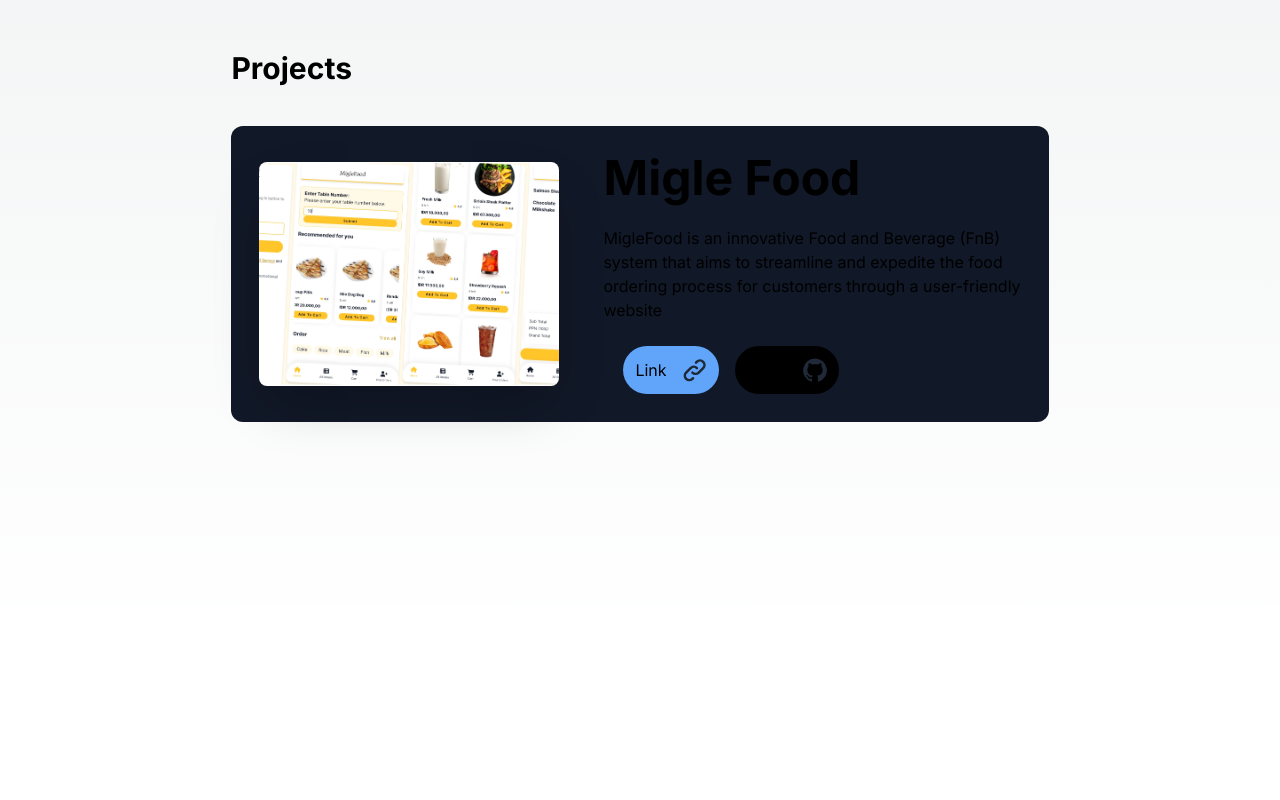
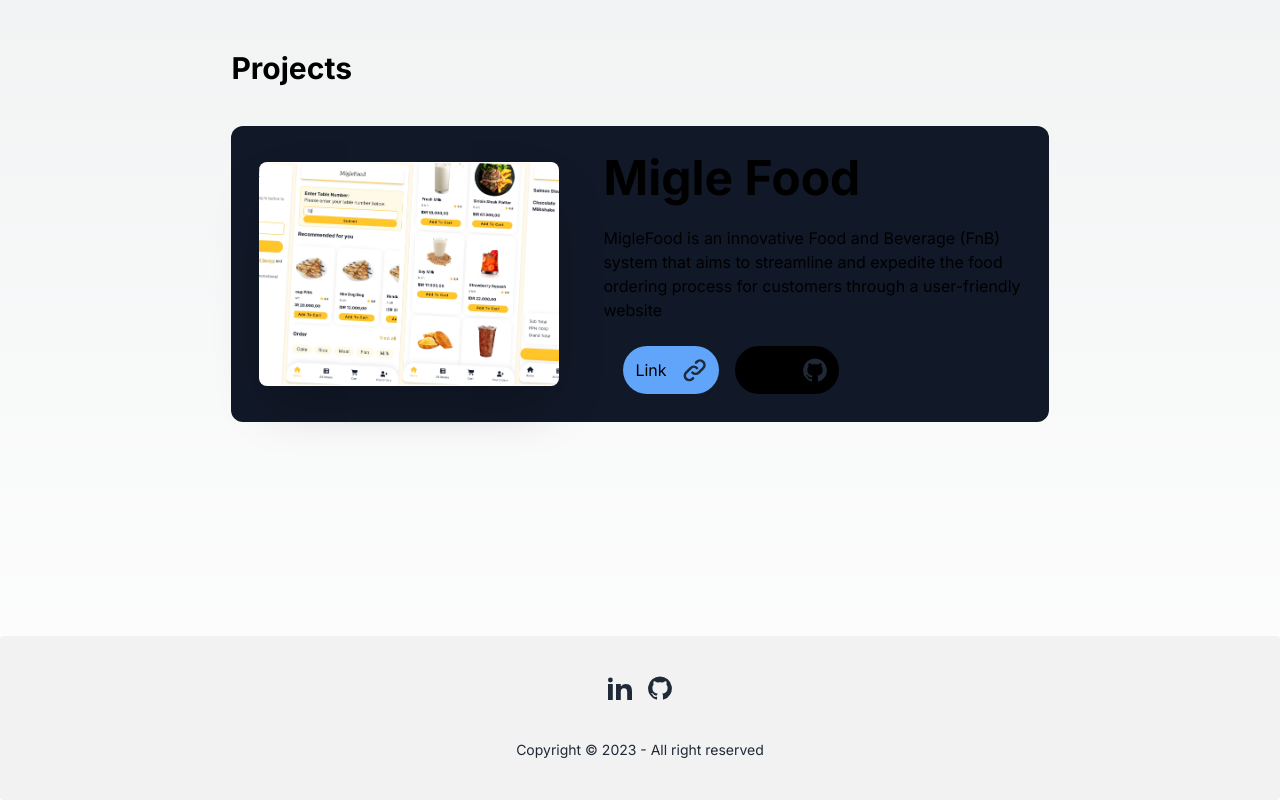
Before and after one commit to fadlyian/portfolio-nextjs, a Next.js app: page / in a window 1280 px wide. Shown: the part 1696-2496 px from the top of the page. Before the commit the page ends 2332 px from the top, so only its background shows below. Built offline with nearby package versions, Linux system fonts and the light colour scheme.

Commit message:
adding footer

```diff
--- a/src/app/layout.tsx
+++ b/src/app/layout.tsx
@@ -37,12 +37,62 @@
                 <li>
                   <a>Contact</a>
                 </li>
-
               </ul>
             </div>
           </div>
         </nav>
         {children}
+
+        <footer className="footer footer-center p-10 bg-base-200 text-base-content rounded">
+          {/* <div className="grid grid-flow-col gap-4">
+            <a className="link link-hover">About us</a>
+            <a className="link link-hover">Contact</a>
+            <a className="link link-hover">Jobs</a>
+            <a className="link link-hover">Press kit</a>
+          </div> */}
+          <div>
+            <div className="grid grid-flow-col gap-4">
+              <a
+                href="https://www.linkedin.com/in/fadly-ian-396a43235/"
+                target="_blank"
+              >
+                <svg
+                  className="w-6 h-6 text-gray-800 dark:text-white"
+                  aria-hidden="true"
+                  xmlns="http://www.w3.org/2000/svg"
+                  fill="currentColor"
+                  viewBox="0 0 15 15"
+                >
+                  <path
+                    fill-rule="evenodd"
+                    d="M7.979 5v1.586a3.5 3.5 0 0 1 3.082-1.574C14.3 5.012 15 7.03 15 9.655V15h-3v-4.738c0-1.13-.229-2.584-1.995-2.584-1.713 0-2.005 1.23-2.005 2.5V15H5.009V5h2.97ZM3 2.487a1.5 1.5 0 1 1-3 0 1.5 1.5 0 0 1 3 0Z"
+                    clip-rule="evenodd"
+                  />
+                  <path d="M3 5.012H0V15h3V5.012Z" />
+                </svg>
+              </a>
+
+              <a href="https://github.com/fadlyian" target="_blank">
+                <svg
+                  className="w-6 h-6 text-gray-800 dark:text-white"
+                  aria-hidden="true"
+                  xmlns="http://www.w3.org/2000/svg"
+                  fill="currentColor"
+                  viewBox="0 0 20 20"
+                >
+                  <path
+                    fill-rule="evenodd"
+                    d="M10 .333A9.911 9.911 0 0 0 6.866 19.65c.5.092.678-.215.678-.477 0-.237-.01-1.017-.014-1.845-2.757.6-3.338-1.169-3.338-1.169a2.627 2.627 0 0 0-1.1-1.451c-.9-.615.07-.6.07-.6a2.084 2.084 0 0 1 1.518 1.021 2.11 2.11 0 0 0 2.884.823c.044-.503.268-.973.63-1.325-2.2-.25-4.516-1.1-4.516-4.9A3.832 3.832 0 0 1 4.7 7.068a3.56 3.56 0 0 1 .095-2.623s.832-.266 2.726 1.016a9.409 9.409 0 0 1 4.962 0c1.89-1.282 2.717-1.016 2.717-1.016.366.83.402 1.768.1 2.623a3.827 3.827 0 0 1 1.02 2.659c0 3.807-2.319 4.644-4.525 4.889a2.366 2.366 0 0 1 .673 1.834c0 1.326-.012 2.394-.012 2.72 0 .263.18.572.681.475A9.911 9.911 0 0 0 10 .333Z"
+                    clip-rule="evenodd"
+                  />
+                </svg>
+              </a>
+            </div>
+          </div>
+          <div>
+            <p>Copyright © 2023 - All right reserved</p>
+          </div>
+        </footer>
       </body>
     </html>
   );
```
